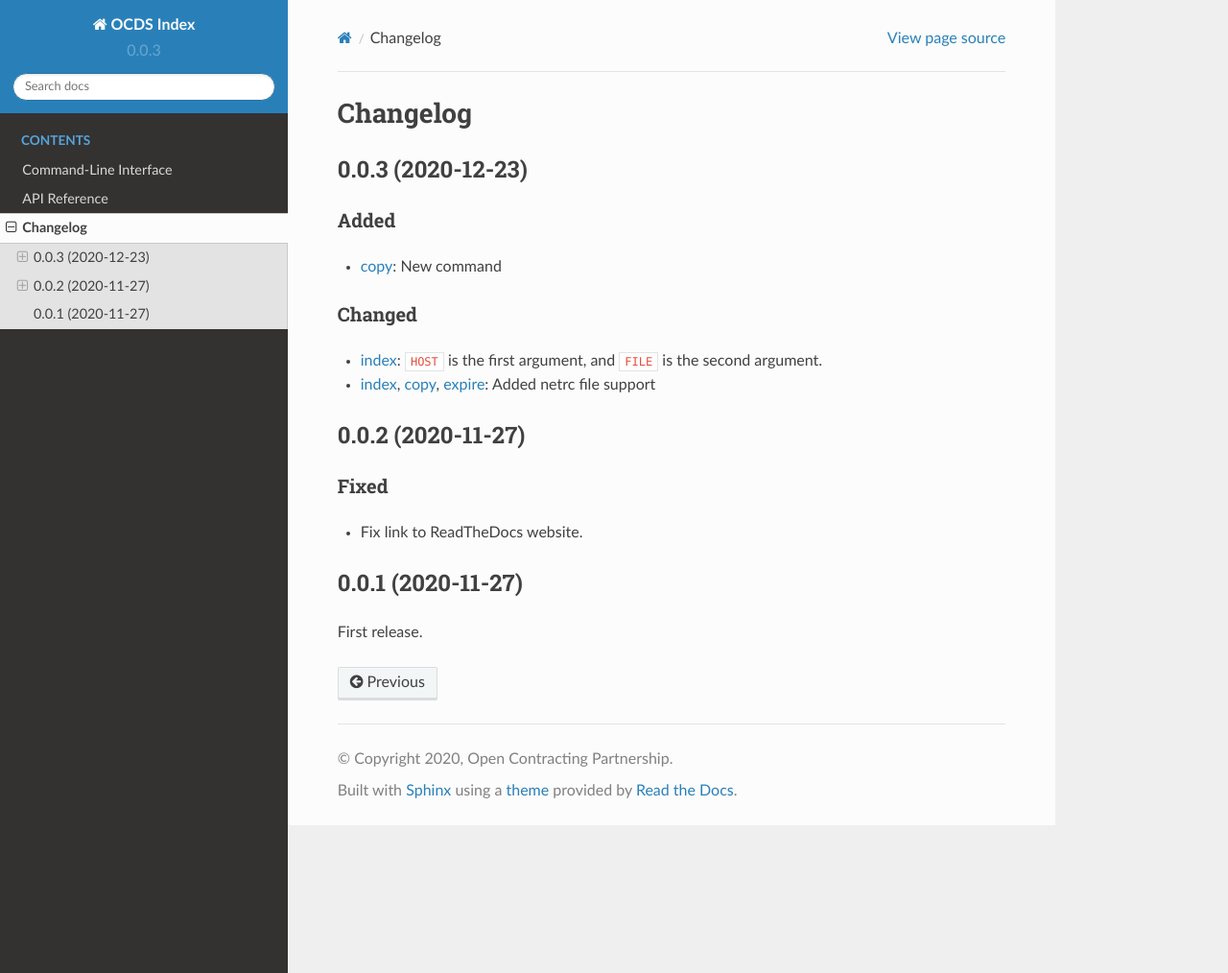
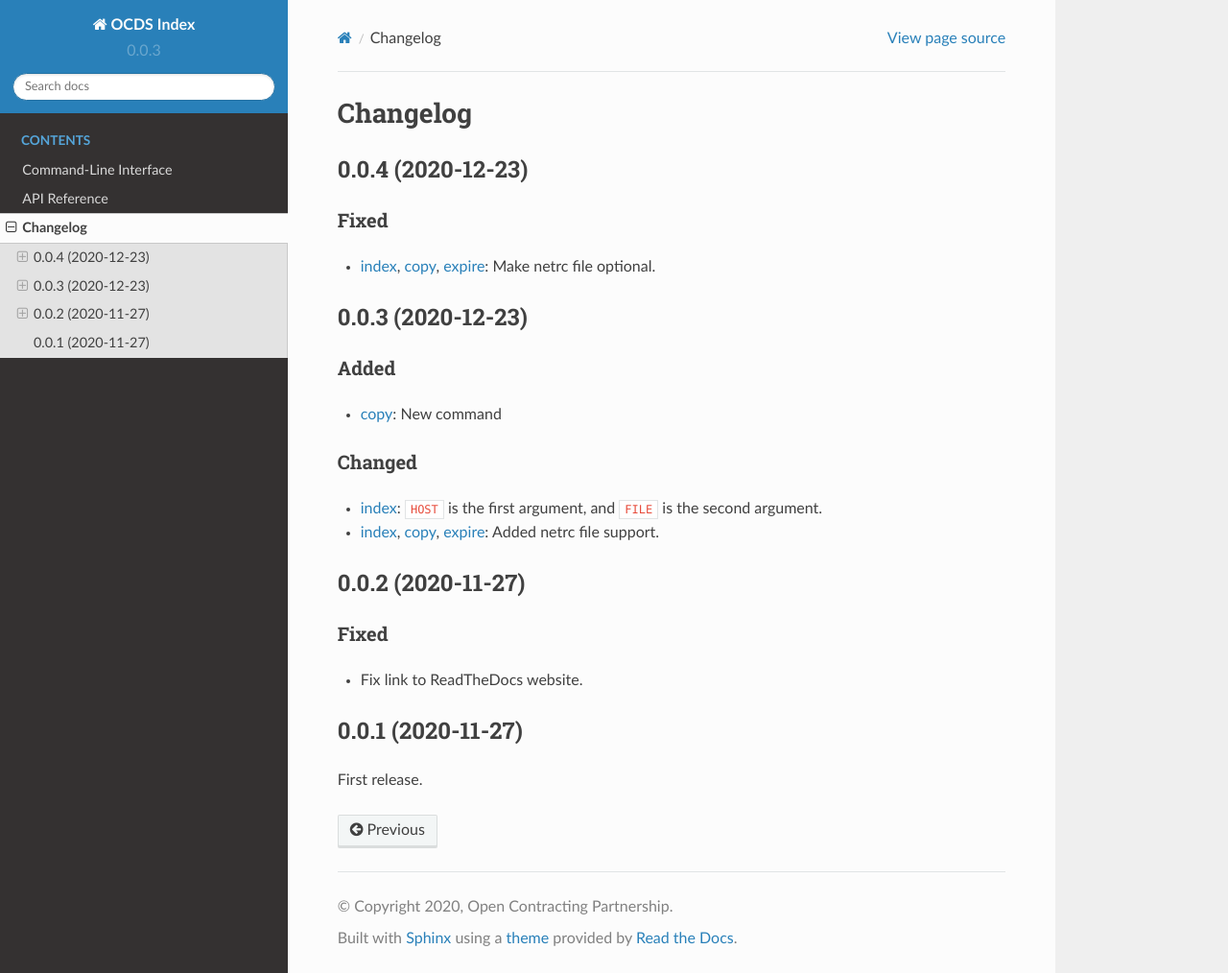
Before and after one commit to open-contracting/ocds-index, a Sphinx documentation site: the page built from docs/changelog.rst, in a window 1280 px wide and 1014 px high. Shown: the whole window at 96% size. Built offline with Sphinx 7.4.7 and the Read the Docs theme 2.0.0, drawn with Linux system fonts in a browser that asks for light colours.

Commit message:
Make netrc file optional

```diff
--- a/docs/changelog.rst
+++ b/docs/changelog.rst
@@ -1,5 +1,13 @@
 Changelog
 =========
+
+0.0.4 (2020-12-23)
+------------------
+
+Fixed
+~~~~~
+
+-  :ref:`index`, :ref:`copy`, :ref:`expire`: Make netrc file optional.
 
 0.0.3 (2020-12-23)
 ------------------
@@ -13,7 +21,7 @@ Changed
 ~~~~~~~
 
 -  :ref:`index`: ``HOST`` is the first argument, and ``FILE`` is the second argument.
--  :ref:`index`, :ref:`copy`, :ref:`expire`: Added netrc file support
+-  :ref:`index`, :ref:`copy`, :ref:`expire`: Added netrc file support.
 
 0.0.2 (2020-11-27)
 ------------------
```
Also changed, not shown: 1 other file.
